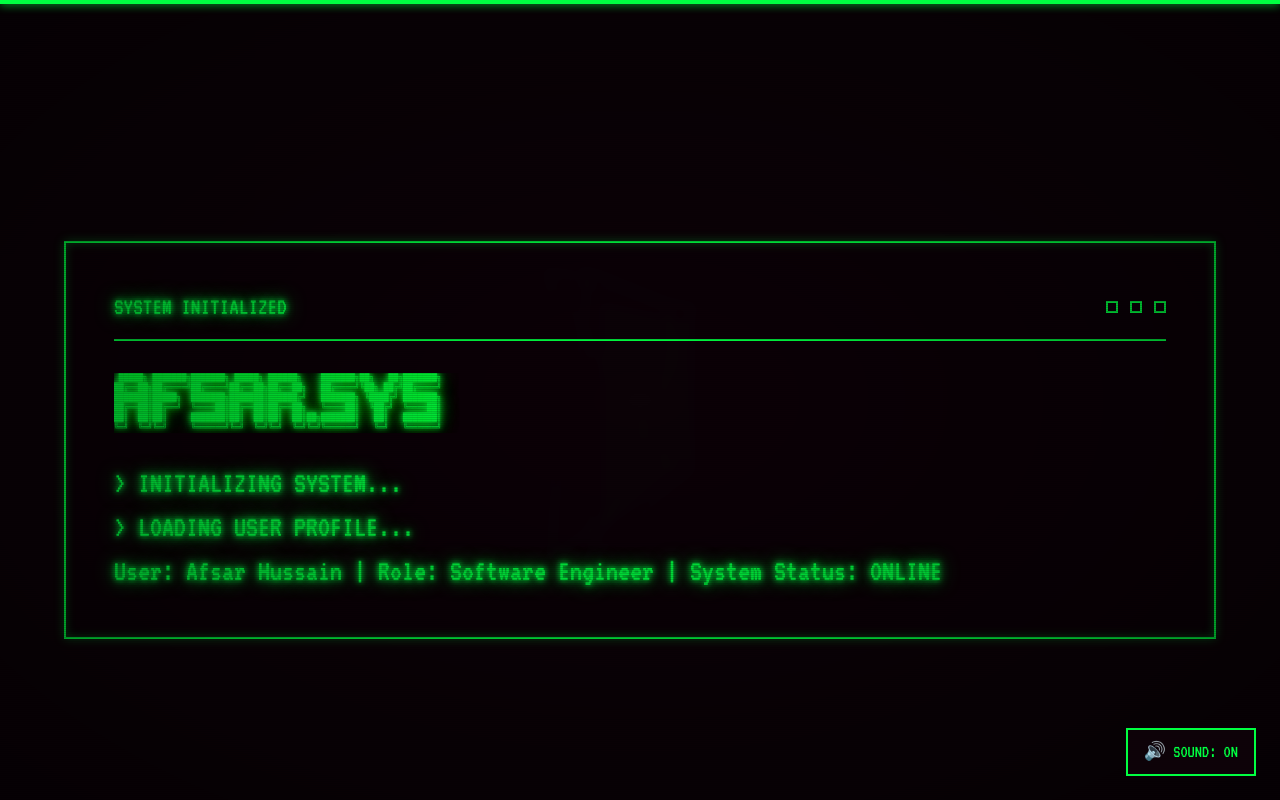
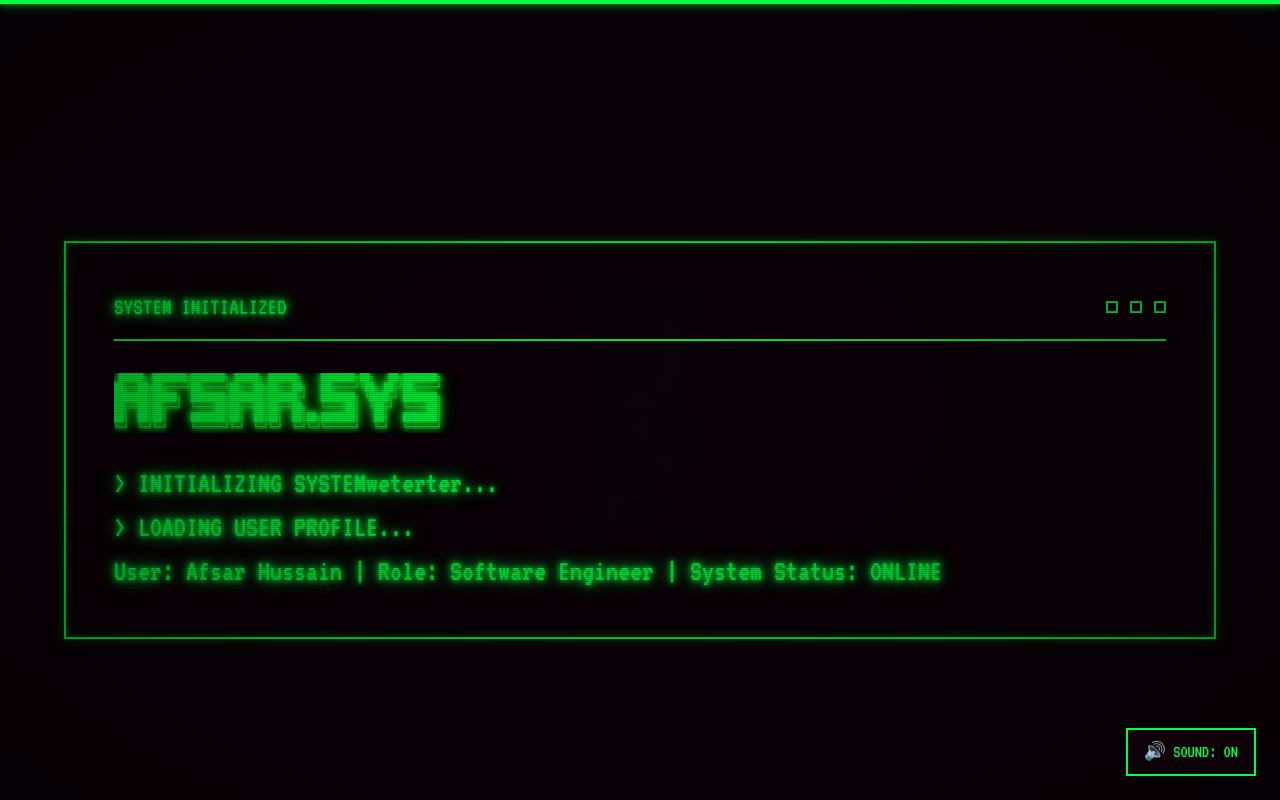
Before and after one commit to afsar-hussai/Afsar-Portfolio, a Next.js app: page / in a window 1280 px wide. Shown: the top 800 px of the page. Built offline with nearby package versions, Linux system fonts and the light colour scheme.

Commit message:
just checking change1

```diff
--- a/components/Hero.tsx
+++ b/components/Hero.tsx
@@ -59,7 +59,7 @@ export default function Hero() {
 
         {/* Typewriter Text */}
         <div className="text-xl md:text-2xl lg:text-3xl space-y-2 glow font-vt323">
-          <p>&gt; INITIALIZING SYSTEM...</p>
+          <p>&gt; INITIALIZING SYSTEMweterter...</p>
           <p>&gt; LOADING USER PROFILE...</p>
           <div className="mt-4">
             <p>
```
